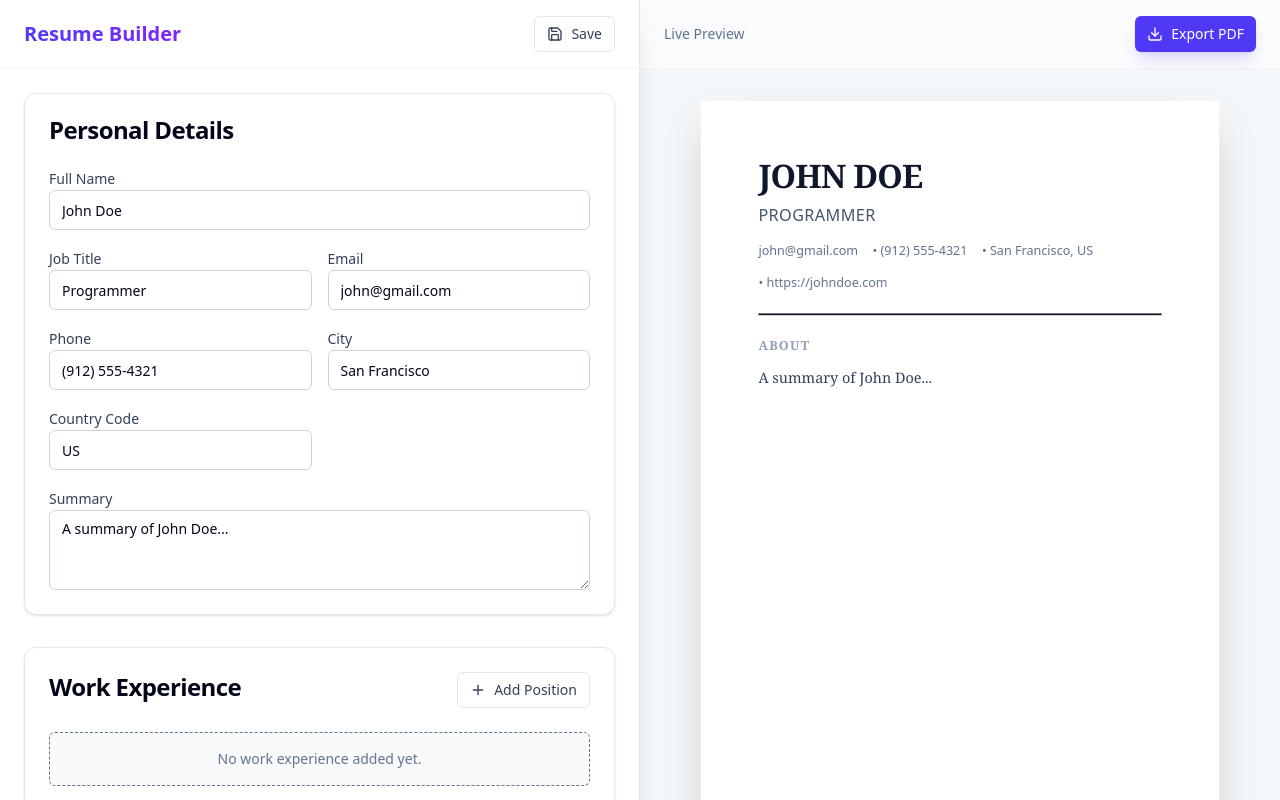
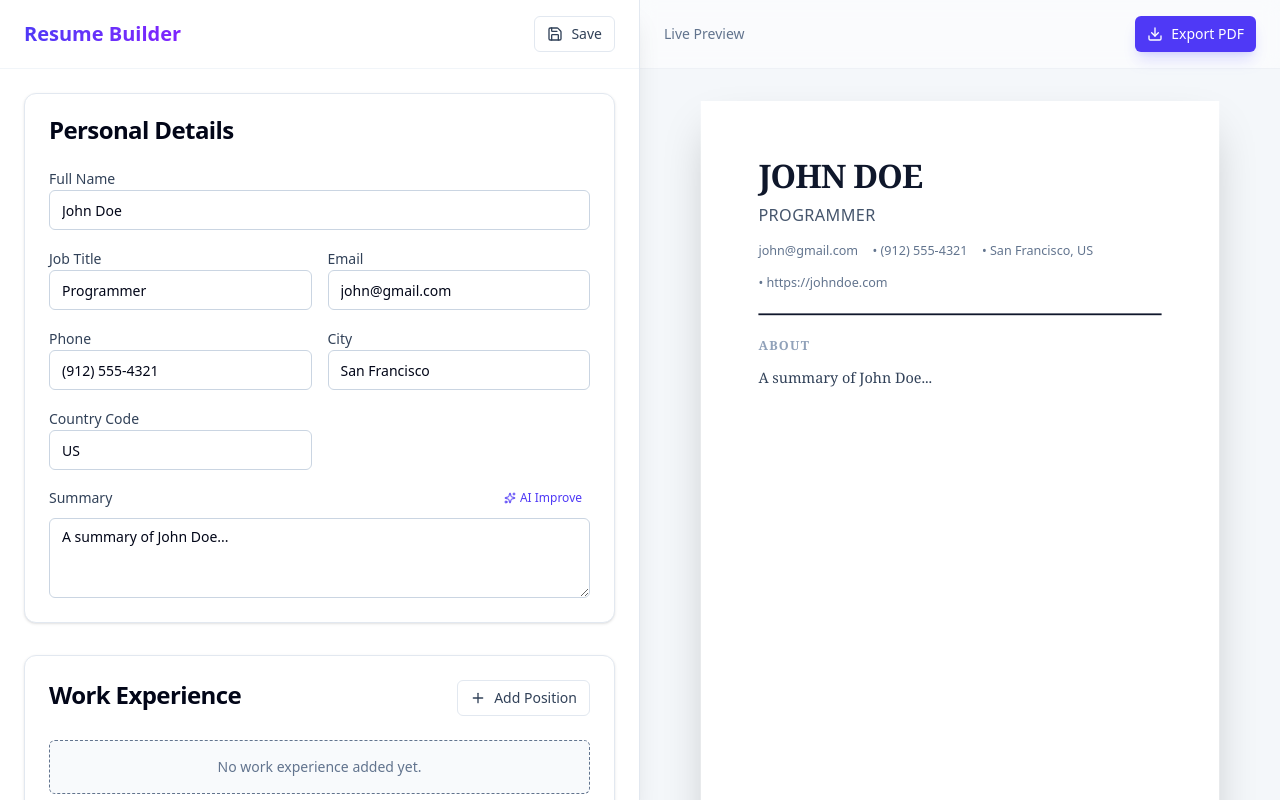
Before and after one commit to lifeofashraf/Antigrav, a React (Vite) app: page /editor in a window 1280 px wide. Built offline with nearby package versions, Linux system fonts and the light colour scheme.

Commit message:
feat: add AI optimization button to resume editor

```diff
--- a/src/components/Editor/ResumeForm.jsx
+++ b/src/components/Editor/ResumeForm.jsx
@@ -7,6 +7,7 @@ import WorkExperienceFunc from './WorkExperience';
 import EducationFunc from './EducationComponent';
 import SkillsFunc from './SkillsComponent';
 import ProjectsFunc from './ProjectsComponent';
+import AITextArea from '../ui/AITextArea';
 
 const ResumeForm = ({ onUpdate }) => {
     const [data, setData] = useState(initialResumeData);
@@ -80,9 +81,9 @@ const ResumeForm = ({ onUpdate }) => {
                         />
                     </div>
                     <div className="space-y-2 col-span-2">
-                        <Label>Summary</Label>
-                        <textarea
-                            className="flex min-h-[80px] w-full rounded-md border border-slate-300 bg-white px-3 py-2 text-sm ring-offset-white placeholder:text-slate-500 focus-visible:outline-none focus-visible:ring-2 focus-visible:ring-indigo-500 focus-visible:ring-offset-2 disabled:cursor-not-allowed disabled:opacity-50"
+                        <AITextArea
+                            label="Summary"
+                            sectionName="Professional Summary"
                             value={data.basics.summary}
                             onChange={(e) => handleChange('basics', 'summary', e.target.value)}
                         />
--- a/src/components/Editor/WorkExperience.jsx
+++ b/src/components/Editor/WorkExperience.jsx
@@ -4,6 +4,7 @@ import { Input } from '../ui/Input';
 import { Label } from '../ui/Label';
 import { Card, CardHeader, CardTitle, CardContent } from '../ui/Card';
 import { Plus, Trash2 } from 'lucide-react';
+import AITextArea from '../ui/AITextArea';
 
 const WorkExperienceFunc = ({ workData = [], onChange }) => {
     const addEntry = () => {
@@ -90,9 +91,9 @@ const WorkExperienceFunc = ({ workData = [], onChange }) => {
                                 />
                             </div>
                             <div className="space-y-2 col-span-2">
-                                <Label>Summary</Label>
-                                <textarea
-                                    className="flex min-h-[80px] w-full rounded-md border border-slate-300 bg-white px-3 py-2 text-sm ring-offset-white placeholder:text-slate-500 focus-visible:outline-none focus-visible:ring-2 focus-visible:ring-indigo-500 focus-visible:ring-offset-2 disabled:cursor-not-allowed disabled:opacity-50"
+                                <AITextArea
+                                    label="Summary"
+                                    sectionName={`Work Experience - ${entry.position}`}
                                     value={entry.summary}
                                     onChange={(e) => updateEntry(index, 'summary', e.target.value)}
                                     placeholder="Describe your responsibilities..."
--- /dev/null
+++ b/src/components/ui/AITextArea.jsx
@@ -0,0 +1,62 @@
+import React, { useState } from 'react';
+import { Button } from './Button';
+import { Sparkles, Loader2 } from 'lucide-react';
+import { Label } from './Label';
+
+const AITextArea = ({ label, value, onChange, sectionName, placeholder }) => {
+    const [loading, setLoading] = useState(false);
+
+    const handleOptimize = async () => {
+        if (!value) return;
+        setLoading(true);
+        try {
+            const response = await fetch('/api/ai/optimize', {
+                method: 'POST',
+                headers: { 'Content-Type': 'application/json' },
+                body: JSON.stringify({
+                    section: sectionName || "Resume Content",
+                    content: value
+                })
+            });
+            const data = await response.json();
+            if (data.suggestedContent) {
+                // Determine event format based on what the parent expects
+                // Using a synthetic event to match standard input behavior
+                const syntheticEvent = { target: { value: data.suggestedContent } };
+                onChange(syntheticEvent);
+            }
+        } catch (error) {
+            console.error("AI Error:", error);
+            alert("Failed to optimize content. Check console.");
+        } finally {
+            setLoading(false);
+        }
+    };
+
+    return (
+        <div className="space-y-2">
+            <div className="flex justify-between items-center">
+                {label && <Label>{label}</Label>}
+                <Button
+                    type="button"
+                    variant="ghost"
+                    size="sm"
+                    className="text-indigo-600 hover:text-indigo-700 hover:bg-indigo-50 h-6 px-2 text-xs"
+                    onClick={handleOptimize}
+                    disabled={loading || !value}
+                >
+                    {loading ? <Loader2 className="w-3 h-3 mr-1 animate-spin" /> : <Sparkles className="w-3 h-3 mr-1" />}
+                    {loading ? "Optimizing..." : "AI Improve"}
+                </Button>
+            </div>
+            <textarea
+                className="flex min-h-[80px] w-full rounded-md border border-slate-300 bg-white px-3 py-2 text-sm ring-offset-white placeholder:text-slate-500 focus-visible:outline-none focus-visible:ring-2 focus-visible:ring-indigo-500 focus-visible:ring-offset-2 disabled:cursor-not-allowed disabled:opacity-50"
+                value={value}
+                onChange={onChange}
+                placeholder={placeholder}
+            />
+        </div>
+    );
+};
+
+export default AITextArea;
```
